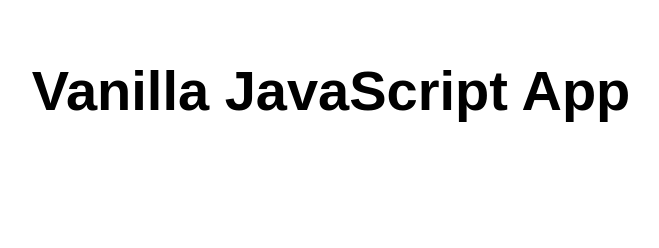
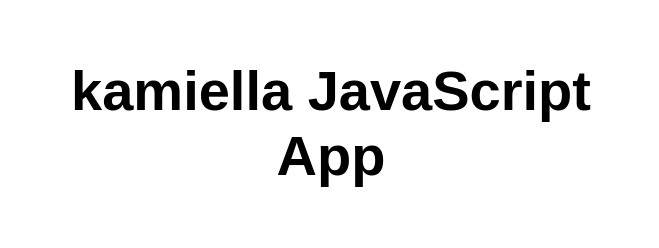
Before and after one commit to floresboy/my-first-static-web-app, a plain HTML site: page index.html in a window 1280 px wide. Shown: the whole page, without its empty margins (309-968 px from the left). Drawn offline with Linux system fonts and the light colour scheme.

Commit message:
Update index.html

```diff
--- a/index.html
+++ b/index.html
@@ -10,7 +10,7 @@
 
 <body>
   <main>
-    <h1>Vanilla JavaScript App</h1>
+    <h1>kamiella JavaScript App</h1>
   </main>
 </body>
 
```
